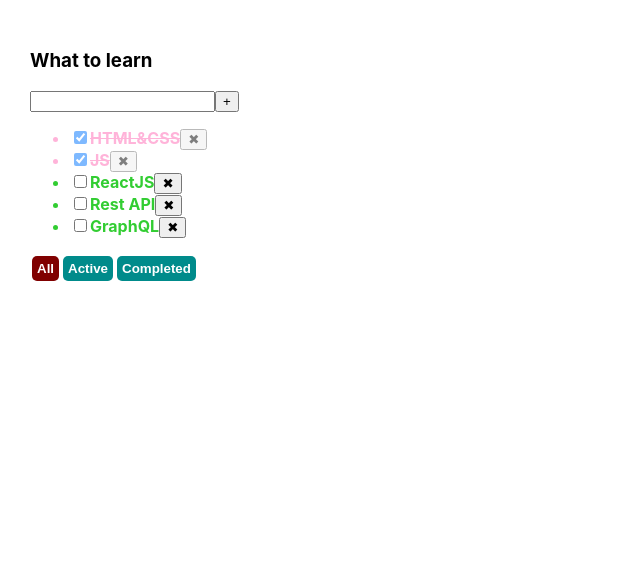
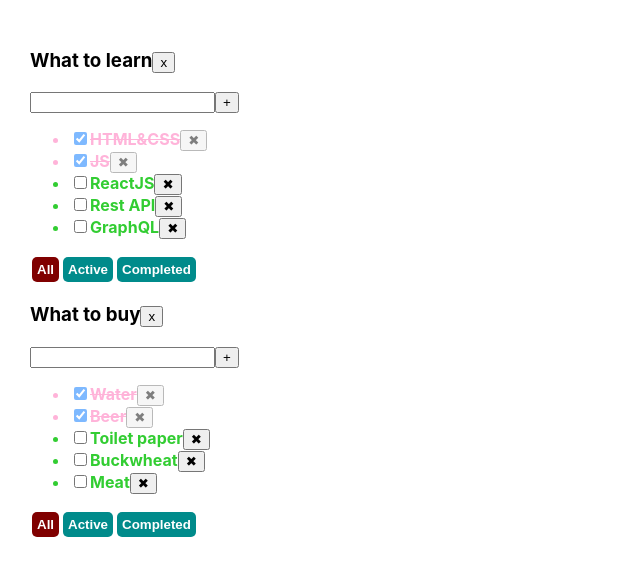
Before and after one commit to tkachiko/todolist, a React (Create React App) app: page / in a window 1280 px wide. Shown: the top 576 px of the page, without its empty margins (0-640 px from the left). Built offline with nearby package versions, Linux system fonts and the light colour scheme.

Commit message:
associative array, refactor

```diff
--- a/src/App.tsx
+++ b/src/App.tsx
@@ -3,67 +3,112 @@
 import {Todolist} from './components/Todolist';
 import {v1} from 'uuid';
 
+export type TodolistsType = {
+  id: string
+  title: string
+  filter: FilterType
+}
 export type TaskType = {
   id: string
   title: string
   isDone: boolean
 }
-
+export type TaskStateType = {
+  [todolistId: string]: Array<TaskType>
+}
 export type FilterType = 'all' | 'active' | 'completed'
 
 const App: React.FC = () => {
-  const todolistTitle = 'What to learn';
-  const [tasks, setTasks] = useState<TaskType[]>([
-    {id: v1(), title: 'HTML&CSS', isDone: true},
-    {id: v1(), title: 'JS', isDone: true},
-    {id: v1(), title: 'ReactJS', isDone: false},
-    {id: v1(), title: 'Rest API', isDone: false},
-    {id: v1(), title: 'GraphQL', isDone: false},
-  ]);
+  const todolistId_1 = v1();
+  const todolistId_2 = v1();
+  const [todolists, setTodolists] = useState<Array<TodolistsType>>(
+    [
+      {id: todolistId_1, title: 'What to learn', filter: 'all'},
+      {id: todolistId_2, title: 'What to buy', filter: 'all'},
+    ]
+  );
 
-  const [filter, setFilter] = useState<FilterType>('all');
 
-  const removeTask = (id: string) => {
-    const filteredTasks = tasks.filter(task => task.id !== id);
-    setTasks(filteredTasks);
+  const [tasks, setTasks] = useState<TaskStateType>({
+    [todolistId_1]: [
+      {id: v1(), title: 'HTML&CSS', isDone: true},
+      {id: v1(), title: 'JS', isDone: true},
+      {id: v1(), title: 'ReactJS', isDone: false},
+      {id: v1(), title: 'Rest API', isDone: false},
+      {id: v1(), title: 'GraphQL', isDone: false},
+    ],
+    [todolistId_2]: [
+      {id: v1(), title: 'Water', isDone: true},
+      {id: v1(), title: 'Beer', isDone: true},
+      {id: v1(), title: 'Toilet paper', isDone: false},
+      {id: v1(), title: 'Buckwheat', isDone: false},
+      {id: v1(), title: 'Meat', isDone: false},
+    ],
+  });
+
+  const removeTask = (taskId: string, todolistId: string) => {
+    setTasks({
+      ...tasks,
+      [todolistId]: tasks[todolistId].filter(t => t.id !== taskId)
+    });
   };
-  const addTask = (newTaskTitle: string): void => {
+  const addTask = (todolistId: string, newTaskTitle: string): void => {
     const newTask: TaskType = {id: v1(), title: newTaskTitle, isDone: false};
-    setTasks([newTask, ...tasks]);
+    setTasks({
+      ...tasks,
+      [todolistId]: [newTask, ...tasks[todolistId]]
+    });
   };
-  const changeTaskStatus = (taskId: string, isDone: boolean) => {
-    let task: Array<TaskType> =
-      tasks.map(task => task.id === taskId ? {...task, isDone} : task);
-    setTasks(task);
+  const changeTaskStatus = (taskId: string, isDone: boolean, todolistId: string) => {
+    // let task: Array<TaskType> =
+    // tasks.map(task => task.id === taskId ? {...task, isDone} : task);
+    setTasks({
+      ...tasks,
+      [todolistId]: tasks[todolistId].map(task => task.id === taskId ? {...task, isDone} : task)
+    });
   };
-  const changeFilter = (value: FilterType): void => {
-    setFilter(value);
+  const changeTodolistFilter = (filter: FilterType, todolistId: string): void => {
+    setTodolists(todolists.map(tl => tl.id === todolistId ? {...tl, filter} : tl));
   };
 
-  const getFilteredTasks = (t: Array<TaskType>, f: FilterType) => {
-    let tasksForTodolist = t;
-    if (f === 'active') {
-      tasksForTodolist = tasks.filter(t => !t.isDone);
+  const removeTodolist = (todolistId: string) => {
+    setTodolists(todolists.filter(tl => tl.id !== todolistId));
+    delete (tasks[todolistId]);
+  };
+
+  const getFilteredTasks = (task: Array<TaskType>, filter: FilterType) => {
+    let tasksForTodolist = task;
+    if (filter === 'active') {
+      tasksForTodolist = task.filter(t => !t.isDone);
     }
-    if (f === 'completed') {
-      tasksForTodolist = tasks.filter(t => t.isDone);
+    if (filter === 'completed') {
+      tasksForTodolist = task.filter(t => t.isDone);
     }
     return tasksForTodolist;
   };
+
+  const todolist = todolists.map(tl => {
+    const filteredTasks = getFilteredTasks(tasks[tl.id], tl.filter);
+    return (
+      <Todolist
+        key={tl.id}
+        todolistId={tl.id}
+        title={tl.title}
+        filter={tl.filter}
+        tasks={filteredTasks}
+        removeTask={removeTask}
+        addTask={addTask}
+        changeTaskStatus={changeTaskStatus}
+        changeTodolistFilter={changeTodolistFilter}
+        removeTodolist={removeTodolist}
+      />);
+  });
 
   return (
     <div className="App">
       <div>
         <div>
-          <Todolist
-            title={todolistTitle}
-            tasks={getFilteredTasks(tasks, filter)}
-            removeTask={removeTask}
-            changeFilter={changeFilter}
-            addTask={addTask}
-            changeTaskStatus={changeTaskStatus}
-            filter={filter}
-          />
+          {todolist}
         </div>
       </div>
     </div>
--- a/src/components/Todolist.tsx
+++ b/src/components/Todolist.tsx
@@ -1,23 +1,25 @@
 import React, {ChangeEvent, useState} from 'react';
 import {FilterType, TaskType} from '../App';
 
-type PropsType = {
+type TodolistPropsType = {
+  todolistId: string
   title: string
   tasks: TaskType[]
   filter: FilterType
-  removeTask: (id: string) => void
-  addTask: (newTaskTitle: string) => void
-  changeFilter: (value: FilterType) => void
-  changeTaskStatus: (taskId: string, isDone: boolean) => void
+  removeTask: (taskId: string, todolistId: string) => void
+  addTask: (todolistId: string, newTaskTitle: string) => void
+  changeTaskStatus: (taskId: string, isDone: boolean, todolistId: string) => void
+  changeTodolistFilter: (filter: FilterType, todolistId: string) => void
+  removeTodolist: (todolistId: string) => void
 }
 
-export const Todolist: React.FC<PropsType> = (props) => {
+export const Todolist: React.FC<TodolistPropsType> = (props) => {
   const [title, setTitle] = useState<string>('');
   const [error, setError] = useState<boolean>(false);
 
   const getTasksListItem = (t: TaskType) => {
-    const removeTask = () => props.removeTask(t.id);
-    const changeTaskStatusHandler = (e: ChangeEvent<HTMLInputElement>) => props.changeTaskStatus(t.id, e.currentTarget.checked);
+    const removeTask = () => props.removeTask(t.id, props.todolistId);
+    const changeTaskStatusHandler = (e: ChangeEvent<HTMLInputElement>) => props.changeTaskStatus(t.id, e.currentTarget.checked, props.todolistId);
 
     return (
       <li key={t.id}
@@ -41,7 +43,7 @@
   const addTask = () => {
     const trimmedTitle = title.trim();
     if (trimmedTitle !== '') {
-      props.addTask(trimmedTitle);
+      props.addTask(trimmedTitle, props.todolistId);
     } else {
       setError(true);
     }
@@ -56,16 +58,22 @@
       addTask();
     }
   };
-  const onAllClickHandler = (): void => props.changeFilter('all');
-  const onActiveClickHandler = (): void => props.changeFilter('active');
-  const onCompletedClickHandler = (): void => props.changeFilter('completed');
+  const handlerCreator = (filter: FilterType) => () => {
+    props.changeTodolistFilter(filter, props.todolistId)
+  }
+  const removeTodolist = () => {
+    props.removeTodolist(props.todolistId)
+  }
 
   const errorMessage = error ? <div className="errorMessage">Title is required!</div> : null;
 
   return (
     <div>
       <div>
-        <h3>{props.title}</h3>
+        <h3>
+          {props.title}
+          <button onClick={removeTodolist}>x</button>
+        </h3>
         <input
           onChange={onNewTitleChangeHandler}
           value={title}
@@ -78,17 +86,17 @@
       {tasksList}
       <div>
         <button
-          onClick={onAllClickHandler}
+          onClick={handlerCreator('all')}
           className={props.filter === 'all' ? 'activeBtn btn' : 'btn'}
         >All
         </button>
         <button
-          onClick={onActiveClickHandler}
+          onClick={handlerCreator('active')}
           className={props.filter === 'active' ? 'activeBtn btn' : 'btn'}
         >Active
         </button>
         <button
-          onClick={onCompletedClickHandler}
+          onClick={handlerCreator('completed')}
           className={props.filter === 'completed' ? 'activeBtn btn' : 'btn'}
         >Completed
         </button>
--- a/src/index.tsx
+++ b/src/index.tsx
@@ -8,9 +8,7 @@
   document.getElementById('root') as HTMLElement
 );
 root.render(
-  <React.StrictMode>
     <App />
-  </React.StrictMode>
 );
 
 // If you want to start measuring performance in your app, pass a function
```
